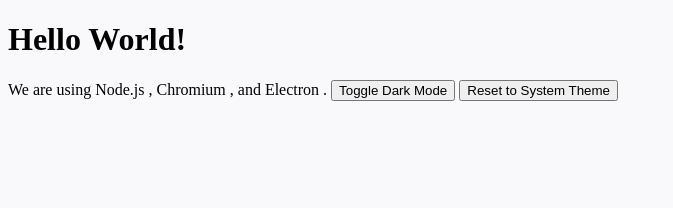
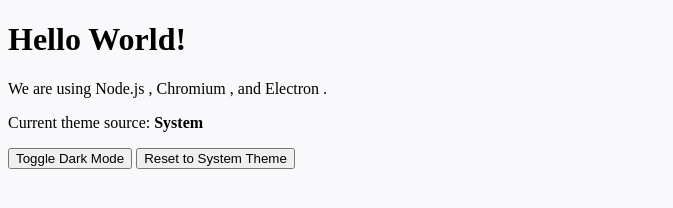
Before and after one commit to Pugga12/my-first-nodejs-electron-app, an Electron app: page index.html in a window 860 px wide. Shown: the whole page, without its empty margins (0-673 px from the left). Drawn offline with Linux system fonts and the light colour scheme.

Commit message:
Add theme status

```diff
--- a/index.html
+++ b/index.html
@@ -14,6 +14,8 @@
     Chromium <span id="chrome-version"></span>,
     and Electron <span id="electron-version"></span>.
 
+    <p>Current theme source: <strong id="theme-source">System</strong></p>
+
     <button id="toggle-dark-mode">Toggle Dark Mode</button>
     <button id="reset-to-system">Reset to System Theme</button>
 
--- a/preload.js
+++ b/preload.js
@@ -11,7 +11,6 @@
 
     for (const dependency of ['chrome', 'node', 'electron']) {
       replaceText(`${dependency}-version`, process.versions[dependency])
-      console.log("Text replaced!")
     }
   })
 
```
Also changed, not shown: package.json (+9 -4 lines), README.md, 1 other file.
